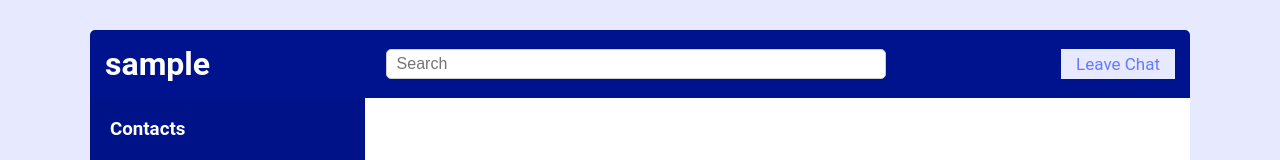
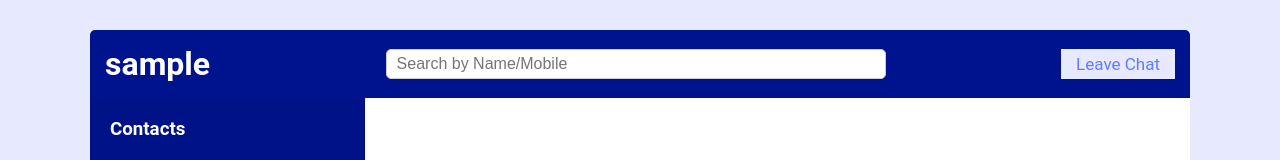
Before and after one commit to RAJIB-THAKUR/ChatKit, a plain HTML site: page client/chat.html in a window 1280 px wide. Shown: the top 160 px of the page. Drawn offline with nearby package versions, Linux system fonts and the light colour scheme; no server answers; sample sign-in values are in the browser's storage; some icons are missing.

Commit message:
HTML changes

```diff
--- a/client/chat.html
+++ b/client/chat.html
@@ -15,7 +15,7 @@
         <header class="chat-header">
             <h1 id="currUserName"><i class="fas fa-smile"></i> ChatKit</h1>
             <div id="search-container">
-                <input id="search-box" type="text" placeholder="Search" />
+                <input id="search-box" type="text" placeholder="Search by Name/Mobile" />
                 <ul id="searchResults">
                 </ul>
             </div>
```
